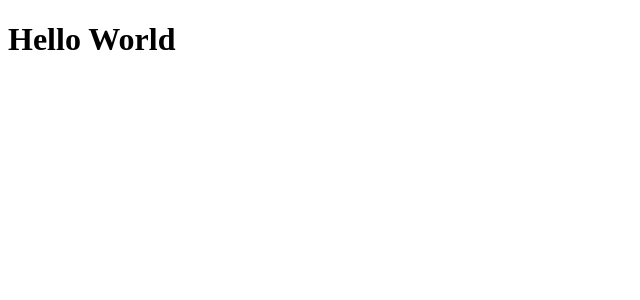
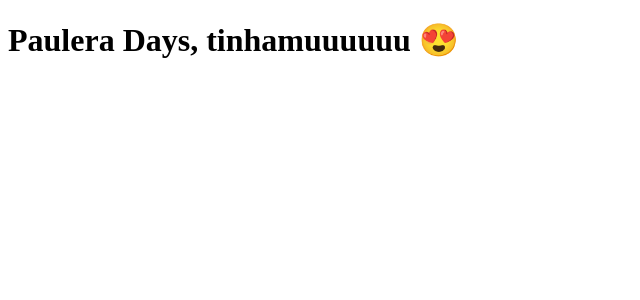
Before and after one commit to egMarshall/clone-tabnews, a Next.js app: page / in a window 1280 px wide. Shown: the top 300 px of the page, without its empty margins (0-640 px from the left). Built offline with nearby package versions, Linux system fonts and the light colour scheme.

Commit message:
[FEAT] Adicionada frase pra paulera no index.

```diff
--- a/pages/index.js
+++ b/pages/index.js
@@ -1,5 +1,5 @@
 export default function Home() {
   return (
-    <h1>Hello World</h1>
+    <h1>Paulera Days, tinhamuuuuuu 😍</h1>
   )
 }
```
